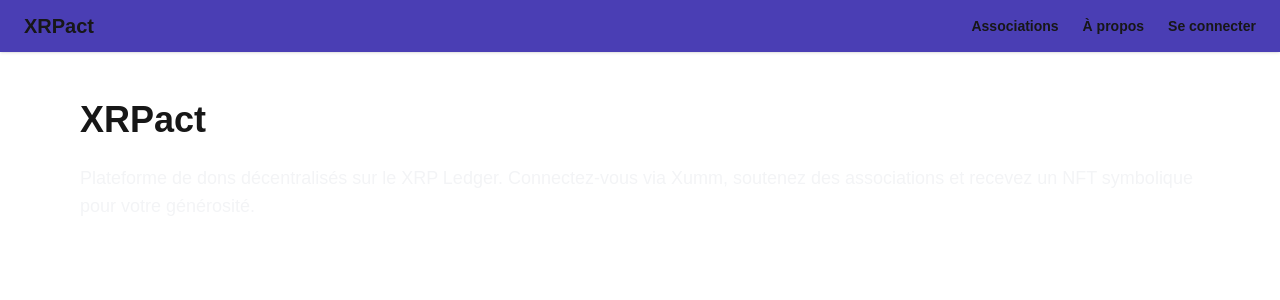
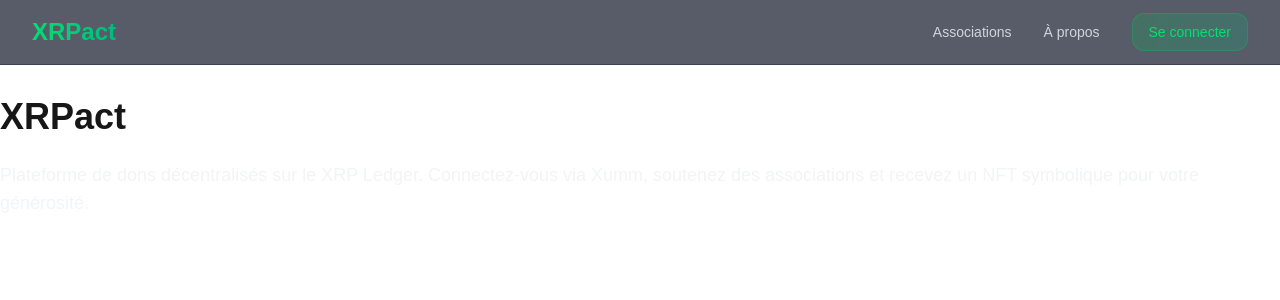
Before and after one commit to theaux42/pbw, a Next.js app: page / in a window 1280 px wide. Shown: the top 300 px of the page. Built offline with nearby package versions, Linux system fonts and the light colour scheme.

Commit message:
:lipstick: temporary redesign

```diff
--- a/app/NavBar.jsx
+++ b/app/NavBar.jsx
@@ -13,30 +13,46 @@
     }
   }, [])
 
-  const rightLabel = account ? 'Profil' : 'Se connecter'
-
   return (
-    <nav className="
-      flex items-center justify-between
-      bg-indigo-800/90 backdrop-blur
-      px-6 py-3 shadow
-    ">
+    <nav className="sticky top-0 z-50 backdrop-blur-xl bg-gray-900/70 border-b border-gray-800/50">
+      <div className="max-w-7xl mx-auto px-4 sm:px-6 lg:px-8">
+        <div className="flex items-center justify-between h-16">
           {/* Logo / Accueil */}
-      <Link href="/" className="text-xl font-bold hover:opacity-90">
+          <Link
+            href="/"
+            className="text-2xl font-bold bg-gradient-to-r from-green-400 to-emerald-500 bg-clip-text text-transparent hover:opacity-80 transition-opacity"
+          >
             XRPact
           </Link>
 
-      {/* Liens à droite */}
-      <div className="space-x-6 text-sm font-semibold">
-        <Link href="/associations" className="hover:text-teal-300">
+          {/* Navigation Links */}
+          <div className="flex items-center space-x-8">
+            <Link
+              href="/associations"
+              className="text-gray-300 hover:text-green-400 transition-colors text-sm font-medium"
+            >
               Associations
             </Link>
-        <Link href="/about" className="hover:text-teal-300">
+            <Link
+              href="/about"
+              className="text-gray-300 hover:text-green-400 transition-colors text-sm font-medium"
+            >
               À propos
             </Link>
-        <Link href="/profile" className="hover:text-teal-300">
-          {rightLabel}
+
+            {/* Profile/Login Button */}
+            <Link
+              href="/profile"
+              className="px-4 py-2 rounded-xl text-sm font-medium
+                bg-gradient-to-r from-green-500/20 to-emerald-500/20
+                hover:from-green-500/30 hover:to-emerald-500/30
+                border border-green-500/30 text-green-400
+                transition-all duration-200"
+            >
+              {account ? 'Profil' : 'Se connecter'}
             </Link>
+          </div>
+        </div>
       </div>
     </nav>
   )
--- a/app/association-full/[uuid]/page.jsx
+++ b/app/association-full/[uuid]/page.jsx
@@ -64,14 +64,48 @@
       </main>
     )
   }
-
   if (!org) {
     return (
-      <main className="mt-8">
-        <p>Chargement en cours...</p>
+      <main className="min-h-screen bg-gradient-to-b from-gray-950 to-gray-900 text-gray-100 px-4 py-8 md:px-8">
+        <div className="max-w-7xl mx-auto">
+          <div className="animate-pulse">
+            {/* Banner skeleton */}
+            <div className="w-full h-56 md:h-72 lg:h-80 rounded-3xl overflow-hidden mb-8 bg-gray-800/30" />
+
+            <div className="grid grid-cols-1 lg:grid-cols-3 gap-8">
+              {/* Info Card skeleton */}
+              <div className="lg:col-span-2">
+                <div className="backdrop-blur-xl bg-gray-800/30 rounded-3xl p-8 border border-gray-700/50">
+                  <div className="h-12 w-2/3 bg-gray-700/50 rounded-lg mb-6" />
+                  <div className="h-4 w-1/4 bg-gray-700/50 rounded mb-6" />
+                  <div className="space-y-3">
+                    <div className="h-4 bg-gray-700/50 rounded w-full" />
+                    <div className="h-4 bg-gray-700/50 rounded w-5/6" />
+                    <div className="h-4 bg-gray-700/50 rounded w-4/6" />
+                  </div>
+                </div>
+              </div>
+
+              {/* Donation Card skeleton */}
+              <div className="backdrop-blur-xl bg-gray-800/30 rounded-3xl p-8 border border-gray-700/50">
+                <div className="h-8 w-1/2 bg-gray-700/50 rounded-lg mb-6" />
+                <div className="h-4 w-5/6 bg-gray-700/50 rounded mb-8" />
+                <div className="grid grid-cols-2 gap-3 mb-6">
+                  {[1, 2, 3, 4].map((i) => (
+                    <div key={i} className="h-14 bg-gray-700/50 rounded-xl" />
+                  ))}
+                </div>
+                <div className="h-14 bg-gray-700/50 rounded-xl mb-8" />
+                <div className="h-14 bg-gray-700/50 rounded-xl" />
+              </div>
+            </div>
+          </div>
+        </div>
       </main>
     )
   }
+
+  // ...rest of the component
 
   return (
     <main className="min-h-screen bg-gradient-to-b from-gray-950 to-gray-900 text-gray-100 px-4 py-8 md:px-8">
--- a/app/associations/page.jsx
+++ b/app/associations/page.jsx
@@ -6,6 +6,7 @@
 export default function AssociationsPage() {
   const [orgs, setOrgs] = useState([])
   const [error, setError] = useState(null)
+  const [loading, setLoading] = useState(true)
 
   useEffect(() => {
     async function fetchOrgs() {
@@ -18,61 +19,110 @@
         setOrgs(data.organizations || [])
       } catch (err) {
         setError(err.message)
+      } finally {
+        setLoading(false)
       }
     }
     fetchOrgs()
   }, [])
 
+  if (error) {
     return (
-    <main className="mt-8">
-      <h1 className="text-3xl font-bold mb-6">Associations</h1>
+      <main className="min-h-screen bg-gradient-to-b from-gray-950 to-gray-900 px-4 py-8 md:px-8">
+        <div className="max-w-7xl mx-auto">
+          <div className="backdrop-blur-xl bg-red-500/10 border border-red-500/20 rounded-2xl p-4">
+            <p className="text-red-300">Une erreur est survenue : {error}</p>
+          </div>
+        </div>
+      </main>
+    )
+  }
 
-      {error && (
-        <p className="text-red-400 mb-4">
-          Erreur lors du chargement: {error}
+  return (
+    <main className="min-h-screen bg-gradient-to-b from-gray-950 to-gray-900 text-gray-100 px-4 py-8 md:px-8">
+      <div className="max-w-7xl mx-auto">
+        <div className="mb-12">
+          <h1 className="text-4xl md:text-5xl font-bold bg-gradient-to-r from-green-400 to-emerald-500 bg-clip-text text-transparent">
+            Découvrez les Associations
+          </h1>
+          <p className="mt-4 text-gray-400 max-w-2xl">
+            Explorez et soutenez les associations qui acceptent les dons en XRP.
           </p>
+        </div>
+
+        {loading ? (
+          <div className="grid grid-cols-1 md:grid-cols-2 xl:grid-cols-3 gap-6">
+            {[1, 2, 3].map((i) => (
+              <div key={i} className="animate-pulse backdrop-blur-xl bg-gray-800/30 rounded-3xl border border-gray-700/50 h-[300px]" />
+            ))}
+          </div>
+        ) : orgs.length === 0 ? (
+          <div className="backdrop-blur-xl bg-gray-800/30 rounded-3xl border border-gray-700/50 p-8 text-center">
+            <p className="text-gray-400">Aucune association n'est disponible pour le moment.</p>
+          </div>
+        ) : (
+          <div className="grid grid-cols-1 md:grid-cols-2 xl:grid-cols-3 gap-6">
+            {orgs.map((org) => (
+              <Link
+                key={org.id}
+                href={`/association-full/${org.id}`}
+                className="group backdrop-blur-xl bg-gray-800/30 rounded-3xl border border-gray-700/50 shadow-xl overflow-hidden transition-all duration-200 hover:border-green-500/30 hover:shadow-green-500/10"
+              >
+                <div className="relative h-48">
+                  {org.banner_url ? (
+                    <>
+                      <div className="absolute inset-0 bg-gradient-to-t from-gray-900 via-gray-900/50 to-transparent z-10" />
+                      <img
+                        src={org.banner_url}
+                        alt=""
+                        className="w-full h-full object-cover"
+                      />
+                    </>
+                  ) : (
+                    <div className="w-full h-full bg-gradient-to-r from-gray-800 to-gray-900" />
                   )}
+                </div>
 
-      {orgs.length === 0 && !error ? (
-        <p className="text-gray-200">Aucune association trouvée.</p>
-      ) : (
-        <div className="grid grid-cols-1 md:grid-cols-2 gap-4">
-          {orgs.map((org) => (
-            <div
-              key={org.id}
-              className="
-                bg-white/90 text-gray-800 rounded-lg shadow p-4 flex
-                hover:shadow-lg transition-shadow
-              "
-            >
+                <div className="p-6">
+                  <div className="flex items-center gap-4 mb-4">
                     {org.logo_url && (
                       <img
                         src={org.logo_url}
-                  alt={org.name}
-                  className="w-16 h-16 object-cover rounded-full mr-4"
+                        alt={`${org.name} logo`}
+                        className="w-12 h-12 rounded-full border-2 border-green-500/20"
                       />
                     )}
-              <div className="flex-1">
-                <h2 className="text-xl font-bold mb-1">{org.name}</h2>
-                <p className="text-sm text-gray-600 mb-1">
-                  {org.description || 'Aucune description.'}
-                </p>
-                <p className="text-sm text-teal-700 font-semibold">
-                  Wallet: {org.wallet_address}
+                    <h2 className="text-xl font-bold text-green-400 group-hover:text-green-300 transition-colors">
+                      {org.name}
+                    </h2>
+                  </div>
+
+                  <p className="text-gray-400 mb-4 line-clamp-2">
+                    {org.description || 'Aucune description disponible.'}
                   </p>
 
-                {/* Lien vers la page association-full/[uuid] */}
-                <Link
-                  href={`/association-full/${org.id}`}
-                  className="inline-block mt-2 bg-blue-600 text-white px-3 py-1 rounded hover:bg-blue-700 text-sm"
-                >
-                  Voir plus
-                </Link>
+                  <div className="flex items-center justify-between mt-4">
+                    <div className="flex items-center space-x-2 text-xs font-mono text-gray-500">
+                      <svg className="w-4 h-4" fill="none" stroke="currentColor" viewBox="0 0 24 24">
+                        <path strokeLinecap="round" strokeLinejoin="round" strokeWidth="2"
+                          d="M3 10h18M7 15h1m4 0h1m-7 4h12a3 3 0 003-3V8a3 3 0 00-3-3H6a3 3 0 00-3 3v8a3 3 0 003 3z"
+                        />
+                      </svg>
+                      <span className="truncate max-w-[150px]">
+                        {org.wallet_address}
+                      </span>
+                    </div>
+
+                    <span className="text-xs text-green-500 group-hover:translate-x-1 transition-transform">
+                      Voir plus →
+                    </span>
                   </div>
                 </div>
+              </Link>
             ))}
           </div>
         )}
+      </div>
     </main>
   )
 }
--- a/app/layout.js
+++ b/app/layout.js
@@ -2,25 +2,16 @@
 import NavBar from './NavBar'
 
 export const metadata = {
-  title: 'XRPact Site',
-  description: 'Exemple Next.js 13 + Xumm + Supabase',
+  title: 'XRPact',
+  description: 'Plateforme de dons en XRP pour les associations',
 }
 
 export default function RootLayout({ children }) {
   return (
     <html lang="fr">
-      <body className="
-        bg-gradient-to-b
-        from-indigo-900
-        via-blue-900
-        to-teal-900
-        text-gray-100
-        min-h-screen
-      ">
+      <body className="bg-gradient-to-b from-gray-950 to-gray-900 text-gray-100 min-h-screen">
         <NavBar />
-        <div className="max-w-6xl mx-auto p-4">
-          {children}
-        </div>
+        {children}
       </body>
     </html>
   )
```
Lines whose indentation alone changed are shown as unchanged.
